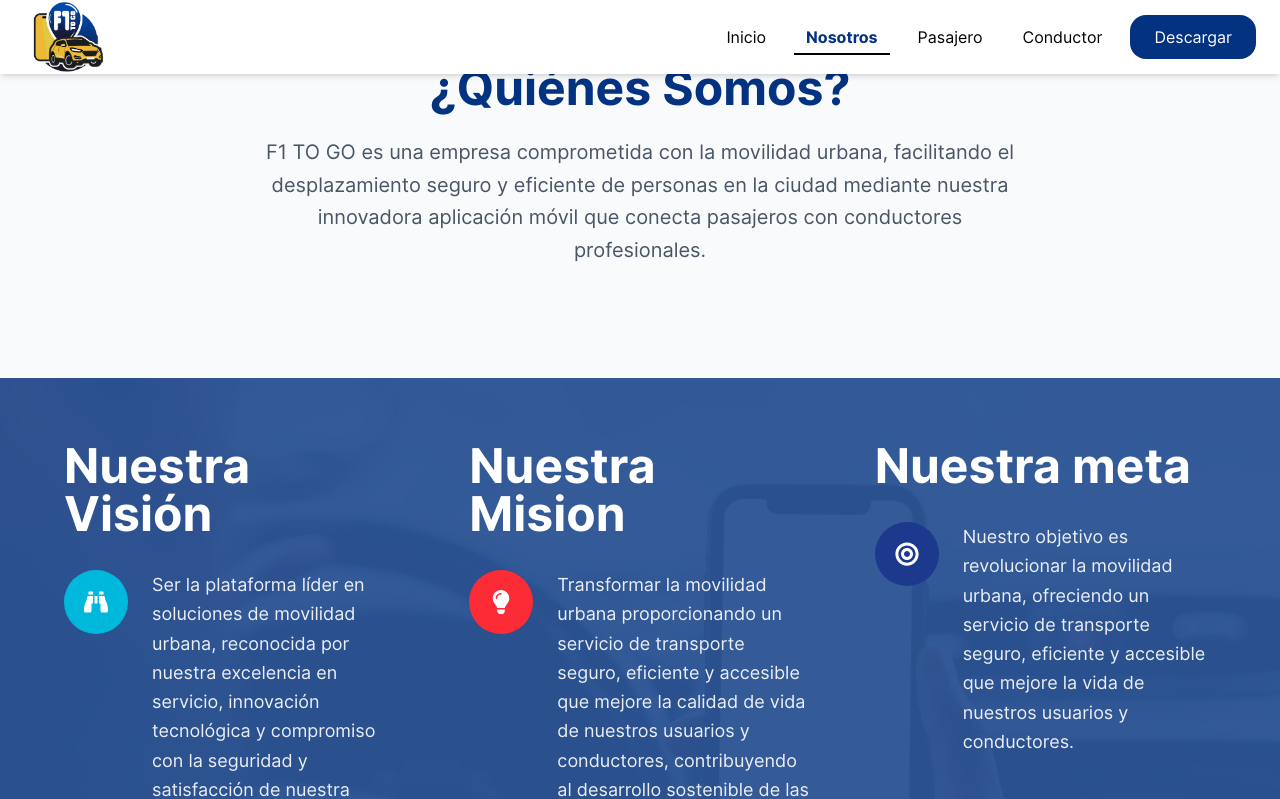
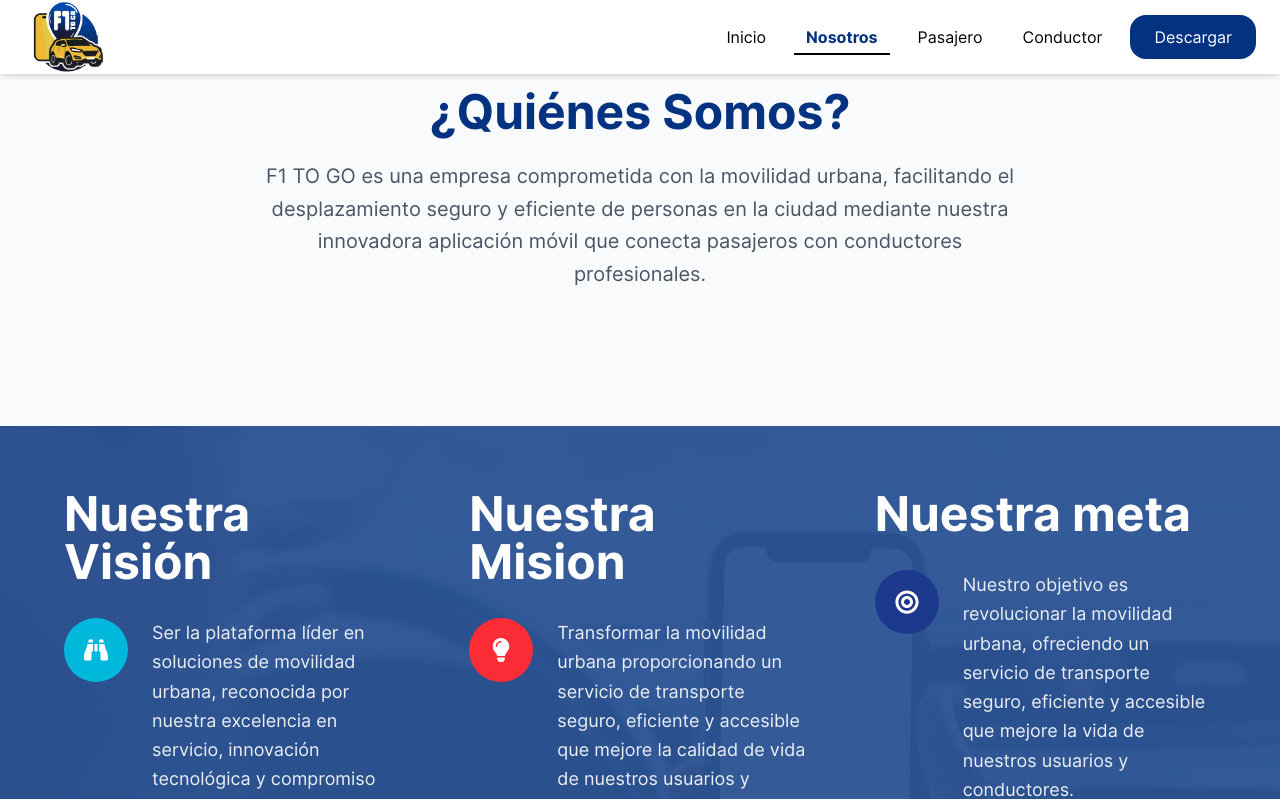
Before and after one commit to fahe8/F1TOGO, a React (Vite) app: page /nosotros in a window 1280 px wide. Shown: the top 799 px of the page. Built offline with nearby package versions, Linux system fonts and the light colour scheme.

Commit message:
paddin nosotros

```diff
--- a/src/pages/Nosotros/Componentes/QuienesSomos.jsx
+++ b/src/pages/Nosotros/Componentes/QuienesSomos.jsx
@@ -5,7 +5,7 @@
 
 const QuienesSomos = () => {
   return (
-    <section className="py-16 px-4 md:px-8">
+    <section className="py-22 px-4 md:px-8">
       <div className="container mx-auto max-w-6xl">
         <motion.div
           initial={{ opacity: 0, y: 20 }}
```
